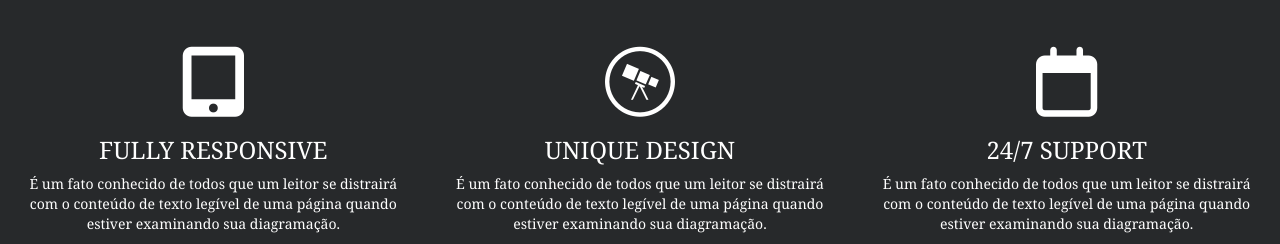
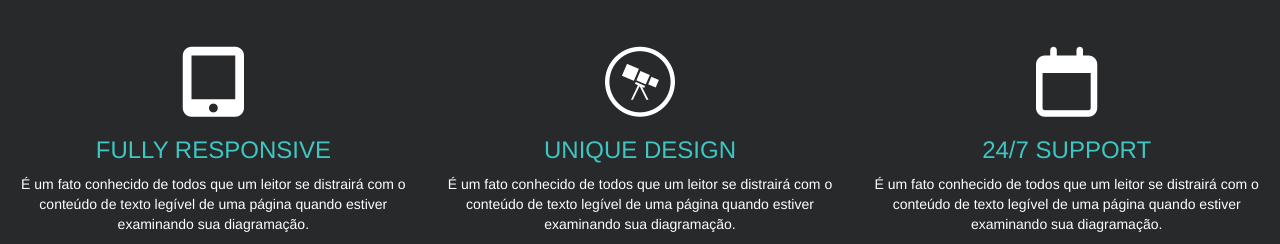
Before and after one commit to JohnatanT/Template, a plain HTML site: page index.html in a window 1280 px wide. Shown: the part 805-1049 px from the top of the page. Drawn offline with nearby package versions, Linux system fonts and the light colour scheme.

Commit message:
alter color h3 section description

```diff
--- a/scss/_main.scss
+++ b/scss/_main.scss
@@ -61,6 +61,9 @@
                    color: $azul;
                 }
             }
+            h3{
+                color: $azul;
+            }
         }
     }
 
```
Also changed, not shown: css/style.css.
